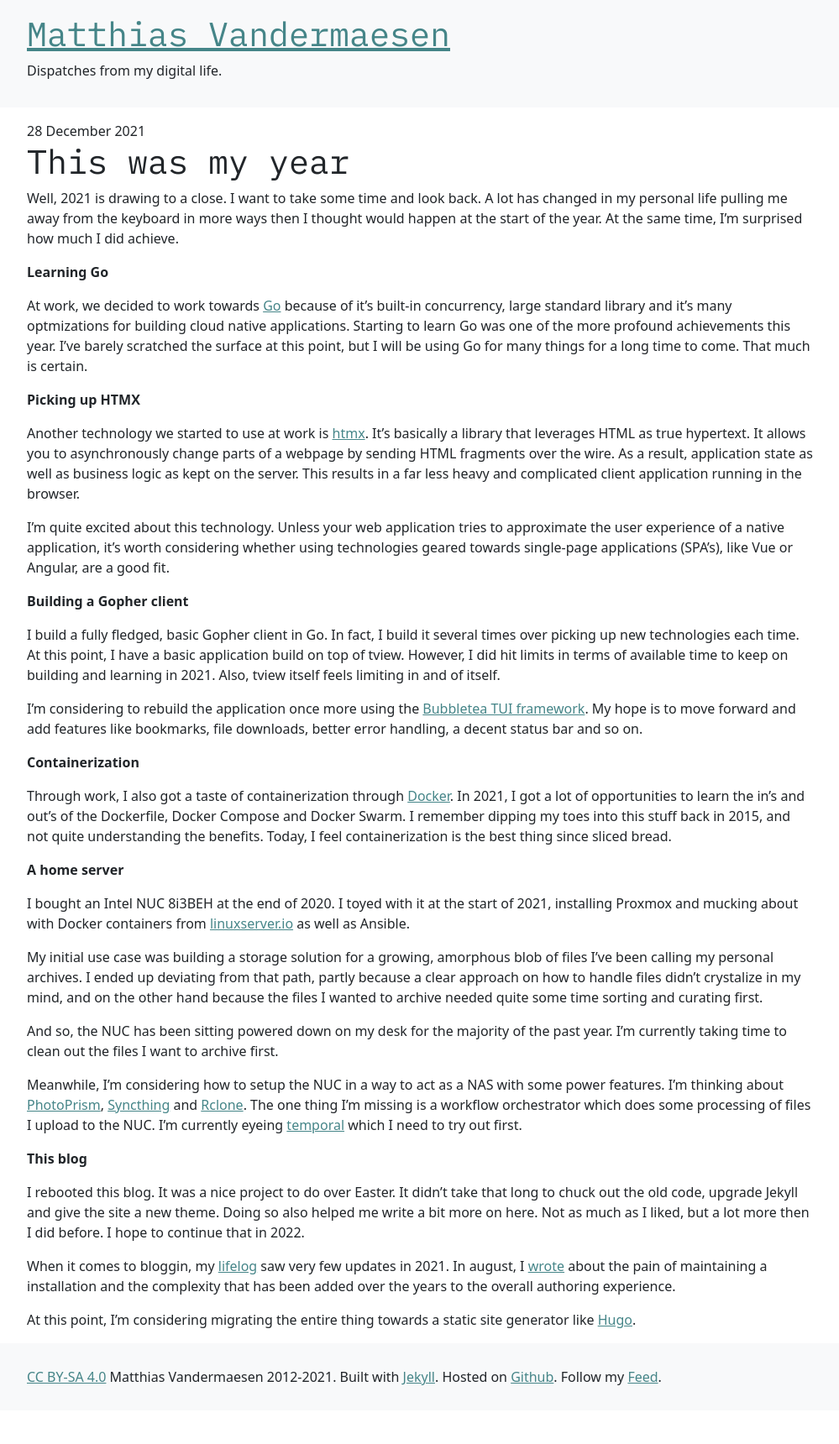
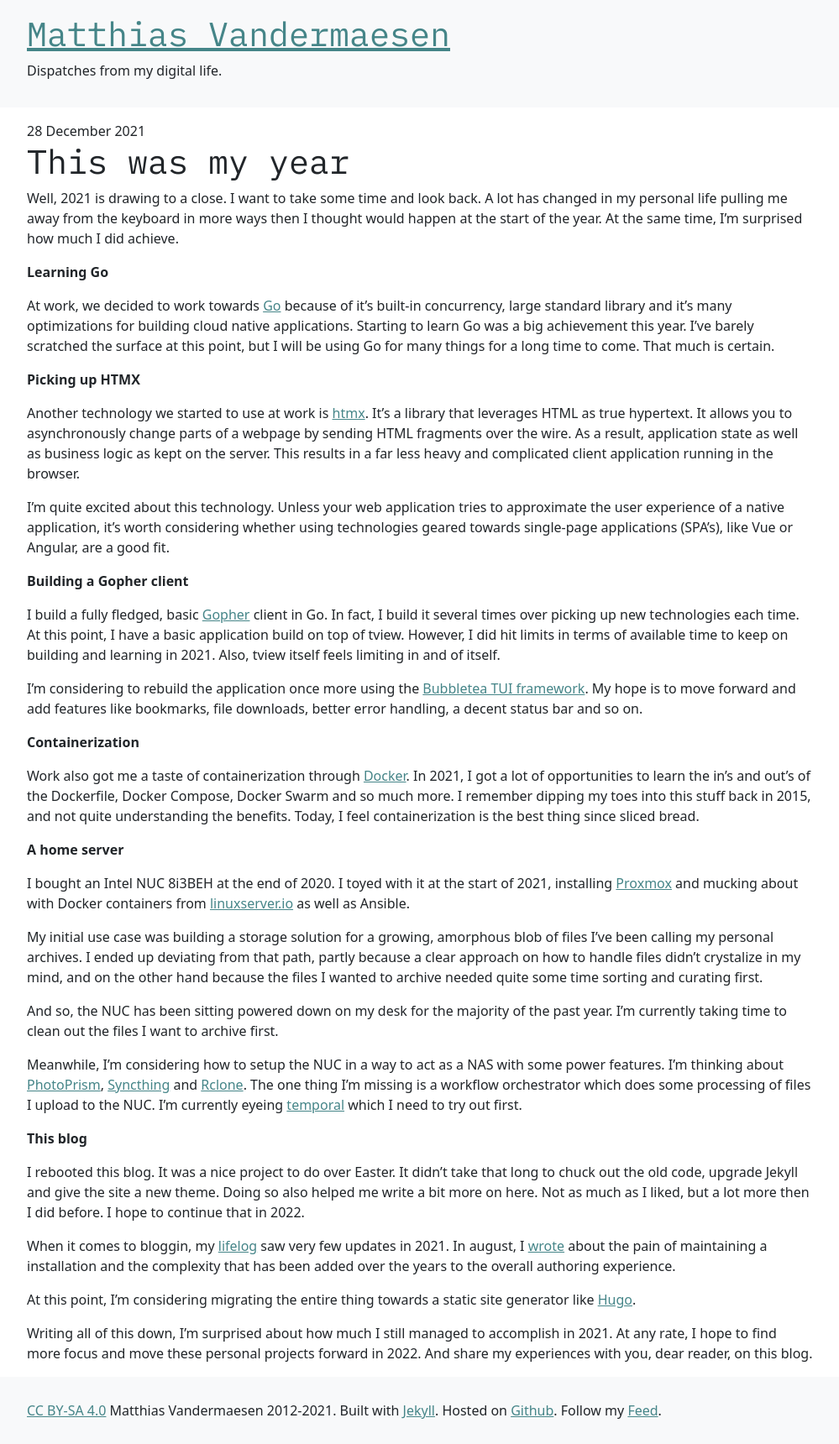
Before and after one commit to netsensei/colada, a Jekyll site: the page built from _posts/2021-12-28-this-was-my-year.markdown, in a window 1280 px wide. Shown: the whole page at 84% size, without its empty margins (140-1139 px from the left). Built offline with Jekyll 4.4.1, drawn with Linux system fonts in a browser that asks for light colours; before the commit the page ends 1680 px from its top, so only the background shows below that.

Commit message:
Changed: small typo's and words.

```diff
--- a/_posts/2021-12-28-this-was-my-year.markdown
+++ b/_posts/2021-12-28-this-was-my-year.markdown
@@ -8,27 +8,27 @@ Well, 2021 is drawing to a close. I want to take some time and look back. A lot
 
 **Learning Go**
 
-At work, we decided to work towards [Go](https://go.dev/) because of it's built-in concurrency,  large standard library and it's many optmizations for building cloud native applications. Starting to learn Go was one of the more profound achievements this year. I've barely scratched the surface at this point, but I will be using Go for many things for a long time to come. That much is certain.
+At work, we decided to work towards [Go](https://go.dev/) because of it's built-in concurrency, large standard library and it's many optimizations for building cloud native applications. Starting to learn Go was a big achievement this year. I've barely scratched the surface at this point, but I will be using Go for many things for a long time to come. That much is certain.
 
 **Picking up HTMX**
 
-Another technology we started to use at work is [htmx](https://htmx.org/). It's basically a library that leverages HTML as true hypertext. It allows you to asynchronously change parts of a webpage by sending HTML fragments over the wire. As a result, application state as well as business logic as kept on the server. This results in a far less heavy and complicated client application running in the browser.
+Another technology we started to use at work is [htmx](https://htmx.org/). It's a library that leverages HTML as true hypertext. It allows you to asynchronously change parts of a webpage by sending HTML fragments over the wire. As a result, application state as well as business logic as kept on the server. This results in a far less heavy and complicated client application running in the browser.
 
 I'm quite excited about this technology. Unless your web application tries to approximate the user experience of a native application, it's worth considering whether using technologies geared towards single-page applications (SPA's), like Vue or Angular, are a good fit.
 
 **Building a Gopher client**
 
-I build a fully fledged, basic Gopher client in Go. In fact, I build it several times over picking up new technologies each time. At this point, I have a basic application build on top of tview. However, I did hit limits in terms of available time to keep on building and learning in 2021. Also, tview itself feels limiting in and of itself.
+I build a fully fledged, basic [Gopher](https://en.wikipedia.org/wiki/Gopher_(protocol)) client in Go. In fact, I build it several times over picking up new technologies each time. At this point, I have a basic application build on top of tview. However, I did hit limits in terms of available time to keep on building and learning in 2021. Also, tview itself feels limiting in and of itself.
 
 I'm considering to rebuild the application once more using the [Bubbletea TUI framework](https://github.com/charmbracelet/bubbletea). My hope is to move forward and add features like bookmarks, file downloads, better error handling, a decent status bar and so on.
 
 **Containerization**
 
-Through work, I also got a taste of containerization through [Docker](https://www.docker.com/). In 2021, I got a lot of opportunities to learn the in's and out's of the Dockerfile, Docker Compose and Docker Swarm. I remember dipping my toes into this stuff back in 2015, and not quite understanding the benefits. Today, I feel containerization is the best thing since sliced bread.
+Work also got me a taste of containerization through [Docker](https://www.docker.com/). In 2021, I got a lot of opportunities to learn the in's and out's of the Dockerfile, Docker Compose, Docker Swarm and so much more. I remember dipping my toes into this stuff back in 2015, and not quite understanding the benefits. Today, I feel containerization is the best thing since sliced bread.
 
 **A home server**
 
-I bought an Intel NUC 8i3BEH at the end of 2020. I toyed with it at the start of 2021, installing Proxmox and mucking about with Docker containers from [linuxserver.io](https://www.linuxserver.io/) as well as Ansible.
+I bought an Intel NUC 8i3BEH at the end of 2020. I toyed with it at the start of 2021, installing [Proxmox](https://www.proxmox.com/en/) and mucking about with Docker containers from [linuxserver.io](https://www.linuxserver.io/) as well as Ansible.
 
 My initial use case was building a storage solution for a growing, amorphous blob of files I've been calling my personal archives. I ended up deviating from that path, partly because a clear approach on how to handle files didn't crystalize in my mind, and on the other hand because the files I wanted to archive needed quite some time sorting and curating first.
 
@@ -43,3 +43,6 @@ I rebooted this blog. It was a nice project to do over Easter. It didn't take th
 When it comes to bloggin, my [lifelog](https://www.netsensei.be/) saw very few updates in 2021. In august, I [wrote](https://www.colada.be/on-moving-away-from-wordpress.html) about the pain of maintaining a installation and the complexity that has been added over the years to the overall authoring experience.
 
 At this point, I'm considering migrating the entire thing towards a static site generator like [Hugo](https://gohugo.io/).
+
+
+Writing all of this down, I'm surprised about how much I still managed to accomplish in 2021. At any rate, I hope to find more focus and move these personal projects forward in 2022. And share my experiences with you, dear reader, on this blog.
```
